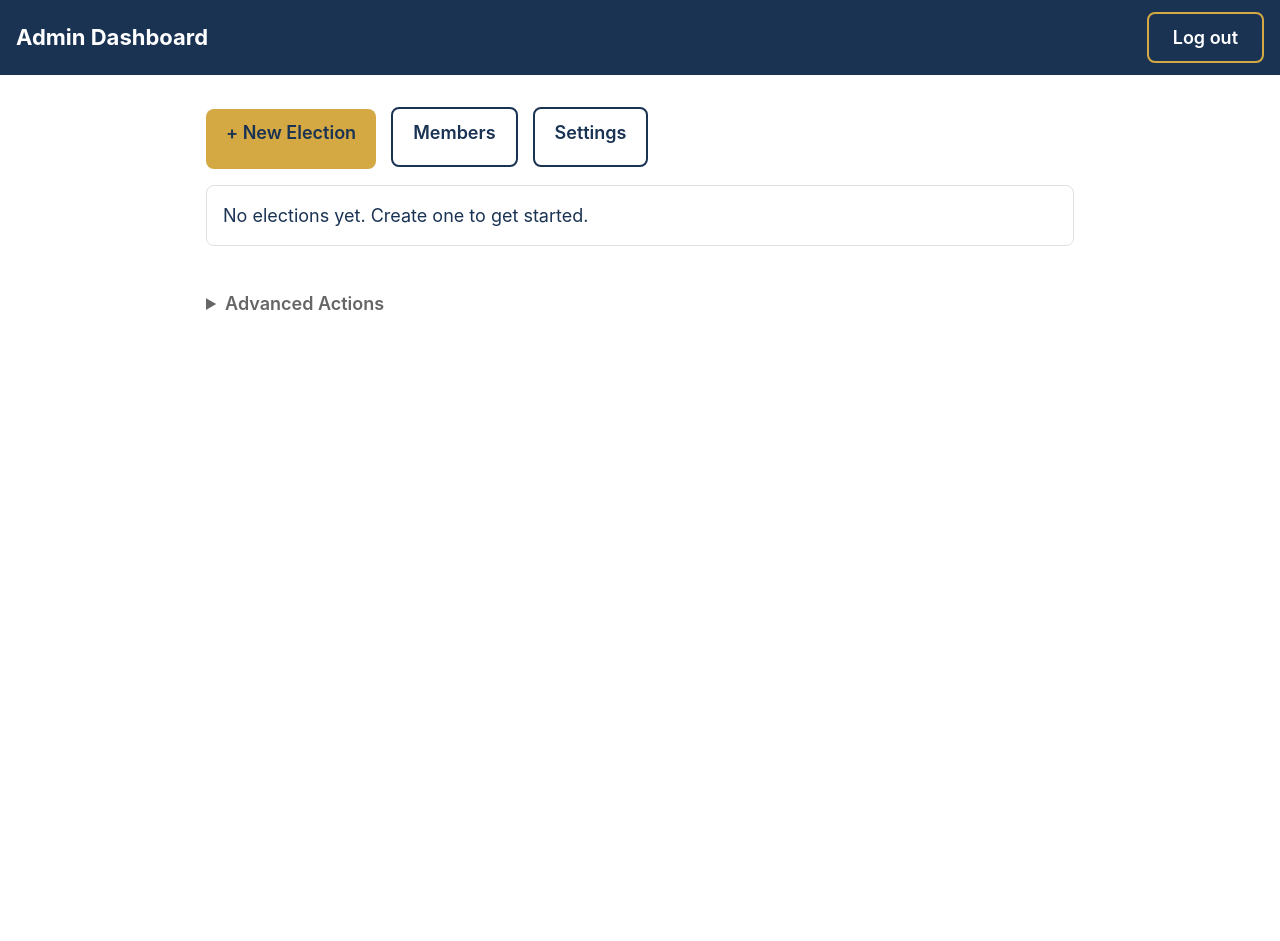
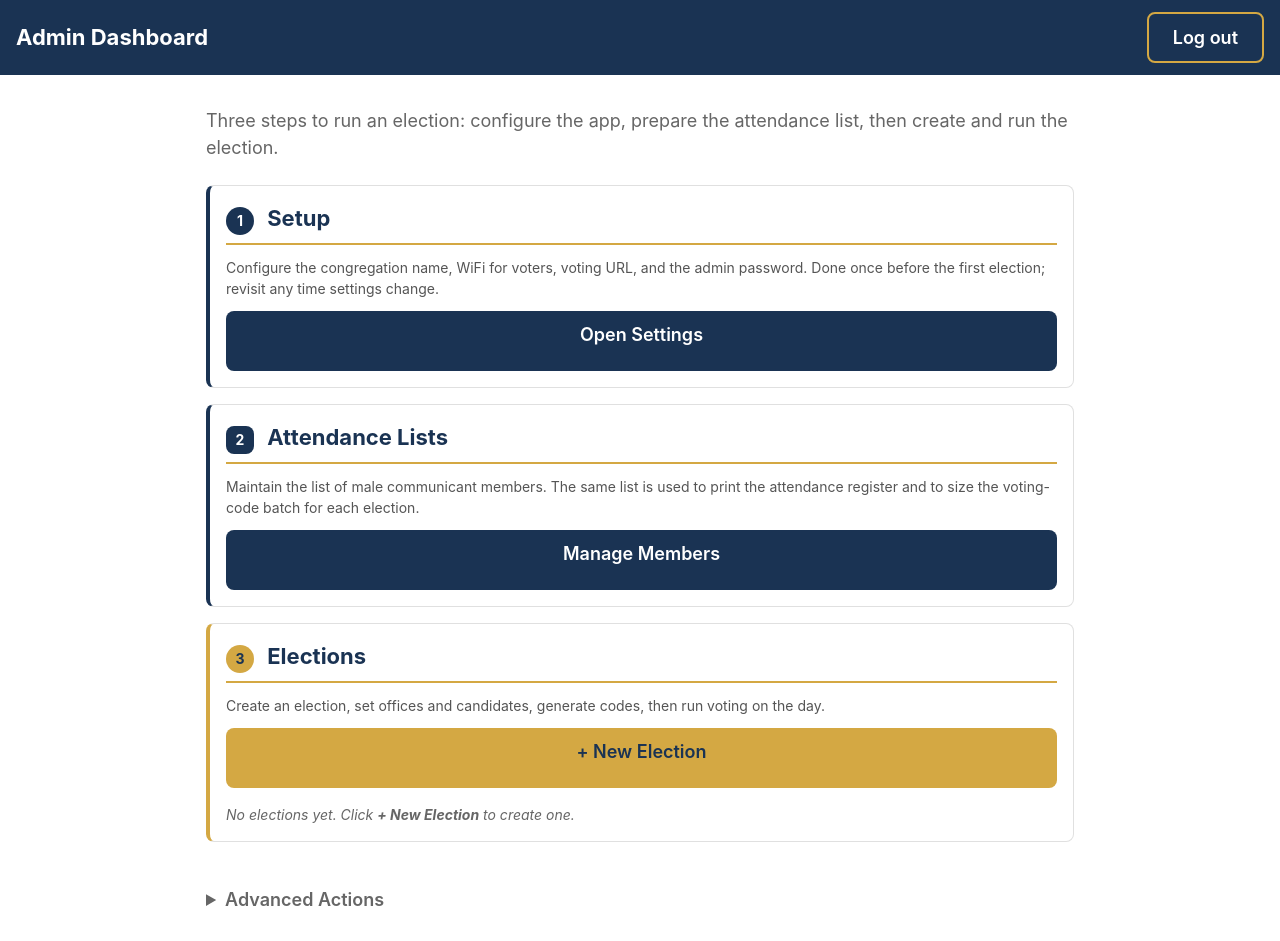
Before and after one commit to jdemooijau/frca_election_app, a Flask app: template voting-app/templates/admin/dashboard.html in a window 1280 px wide. Before the commit the page ends 310 px from the top, so only its background shows below. Run offline with Flask 3, Linux system fonts and the light colour scheme; the template is opened without the code that fills it, so the values that code supplies are empty; data comes from the database, SQL or seed files in the repository.

Commit message:
Restructure admin dashboard into 3 numbered phases
Reorganises the admin dashboard so the workflow reads top to bottom:

  1. Setup          - app-wide settings (congregation, WiFi, password)
  2. Attendance Lists - male communicant member roster
  3. Elections        - create + manage individual elections

Each phase is a card with a numbered badge, a one-sentence purpose
description, and the relevant action buttons. The election list still
sits inside the third card so existing elections are easy to access,
with the same Manage / Setup / Codes / Delete actions as before.
Replaces the previous flat row of three small buttons that gave no
hint about the order or relationship between the three areas.

```diff
--- a/voting-app/templates/admin/dashboard.html
+++ b/voting-app/templates/admin/dashboard.html
@@ -8,36 +8,75 @@
 </div>
 
 <div class="container-wide">
-    <div style="margin: 16px 0;">
+    <p style="margin: 16px 0 24px; color: #666;">
+        Three steps to run an election: configure the app, prepare the attendance list, then create and run the election.
+    </p>
+
+    <!-- Step 1 — Setup -->
+    <div class="card" style="border-left: 4px solid var(--navy);">
+        <div class="card-header">
+            <span style="display: inline-block; width: 28px; height: 28px; line-height: 28px; text-align: center; background: var(--navy); color: #fff; border-radius: 50%; margin-right: 8px; font-size: 14px;">1</span>
+            Setup
+        </div>
+        <p style="font-size: 14px; color: #555; margin-bottom: 12px;">
+            Configure the congregation name, WiFi for voters, voting URL, and the admin password.
+            Done once before the first election; revisit any time settings change.
+        </p>
+        <div class="btn-row">
+            <a href="{{ url_for('admin_setup') }}" class="btn btn-primary btn-small">Open Settings</a>
+        </div>
+    </div>
+
+    <!-- Step 2 — Attendance lists / members -->
+    <div class="card" style="border-left: 4px solid var(--navy);">
+        <div class="card-header">
+            <span style="display: inline-block; width: 28px; height: 28px; line-height: 28px; text-align: center; background: var(--navy); color: #fff; border-radius: 8px; margin-right: 8px; font-size: 14px;">2</span>
+            Attendance Lists
+        </div>
+        <p style="font-size: 14px; color: #555; margin-bottom: 12px;">
+            Maintain the list of male communicant members. The same list is used to
+            print the attendance register and to size the voting-code batch for each election.
+        </p>
+        <div class="btn-row">
+            <a href="{{ url_for('admin_members') }}" class="btn btn-primary btn-small">Manage Members</a>
+        </div>
+    </div>
+
+    <!-- Step 3 — Elections -->
+    <div class="card" style="border-left: 4px solid var(--gold);">
+        <div class="card-header">
+            <span style="display: inline-block; width: 28px; height: 28px; line-height: 28px; text-align: center; background: var(--gold); color: var(--navy); border-radius: 50%; margin-right: 8px; font-size: 14px; font-weight: 700;">3</span>
+            Elections
+        </div>
+        <p style="font-size: 14px; color: #555; margin-bottom: 12px;">
+            Create an election, set offices and candidates, generate codes, then run voting on the day.
+        </p>
+        <div class="btn-row" style="margin-bottom: 16px;">
             <a href="{{ url_for('admin_election_new') }}" class="btn btn-gold btn-small">+ New Election</a>
-        <a href="{{ url_for('admin_members') }}" class="btn btn-outline btn-small">Members</a>
-        <a href="{{ url_for('admin_setup') }}" class="btn btn-outline btn-small">Settings</a>
         </div>
 
         {% if elections %}
-    <h2 style="margin-bottom: 12px;">Elections</h2>
         {% for election in elections %}
-    <div class="card">
-        <div class="card-header">{{ election.name }}</div>
-        <p>
-            Round {{ election.current_round }} of {{ election.max_rounds }}
-            &nbsp;
+        <div style="border: 1px solid var(--grey); border-radius: 8px; padding: 14px 16px; margin-bottom: 12px; background: #fafafa;">
+            <div style="display: flex; justify-content: space-between; align-items: baseline; flex-wrap: wrap; gap: 8px;">
+                <strong style="font-size: 16px; color: var(--navy);">{{ election.name }}</strong>
                 {% if election.voting_open %}
                     <span class="status-badge status-open">Voting Open</span>
                 {% else %}
                     <span class="status-badge status-closed">Voting Closed</span>
                 {% endif %}
+            </div>
+            <p style="font-size: 13px; color: #666; margin: 6px 0 10px;">
+                Round {{ election.current_round }} of {{ election.max_rounds }}
+                &middot; Created {{ election.created_at }}
             </p>
-        <p style="font-size: 14px; color: #666; margin-top: 4px;">Created: {{ election.created_at }}</p>
-        <div style="margin-top: 12px;" class="btn-row">
+            <div class="btn-row">
                 <a href="{{ url_for('admin_election_manage', election_id=election.id) }}" class="btn btn-primary btn-small">Manage</a>
-            <a href="{{ url_for('admin_election_setup', election_id=election.id) }}" class="btn btn-outline btn-small">Setup</a>
+                <a href="{{ url_for('admin_election_setup', election_id=election.id) }}" class="btn btn-outline btn-small">Offices &amp; Candidates</a>
                 <a href="{{ url_for('admin_codes', election_id=election.id) }}" class="btn btn-outline btn-small">Codes</a>
-        </div>
-        <div style="margin-top: 8px;">
                 <button type="button" class="btn btn-danger btn-small" onclick="toggleDeleteForm({{ election.id }})">Delete</button>
             </div>
-        <div id="delete-form-{{ election.id }}" style="display: none; margin-top: 12px; padding: 12px; border: 1px solid var(--red); border-radius: 4px;">
+            <div id="delete-form-{{ election.id }}" style="display: none; margin-top: 12px; padding: 12px; border: 1px solid var(--red); border-radius: 4px; background: #fff;">
                 <form method="POST" action="{{ url_for('admin_election_delete', election_id=election.id) }}">
                     <input type="hidden" name="csrf_token" value="{{ csrf_token() }}">
                     <p style="font-size: 14px; margin-bottom: 8px;">
@@ -55,10 +94,11 @@
         </div>
         {% endfor %}
         {% else %}
-    <div class="card">
-        <p>No elections yet. Create one to get started.</p>
+        <p style="font-size: 14px; color: #666; font-style: italic; margin: 0;">
+            No elections yet. Click <strong>+ New Election</strong> to create one.
+        </p>
+        {% endif %}
     </div>
-    {% endif %}
 
     <!-- Wipe database -->
     <details style="margin-top: 32px;">
```
Lines whose indentation alone changed are shown as unchanged.
